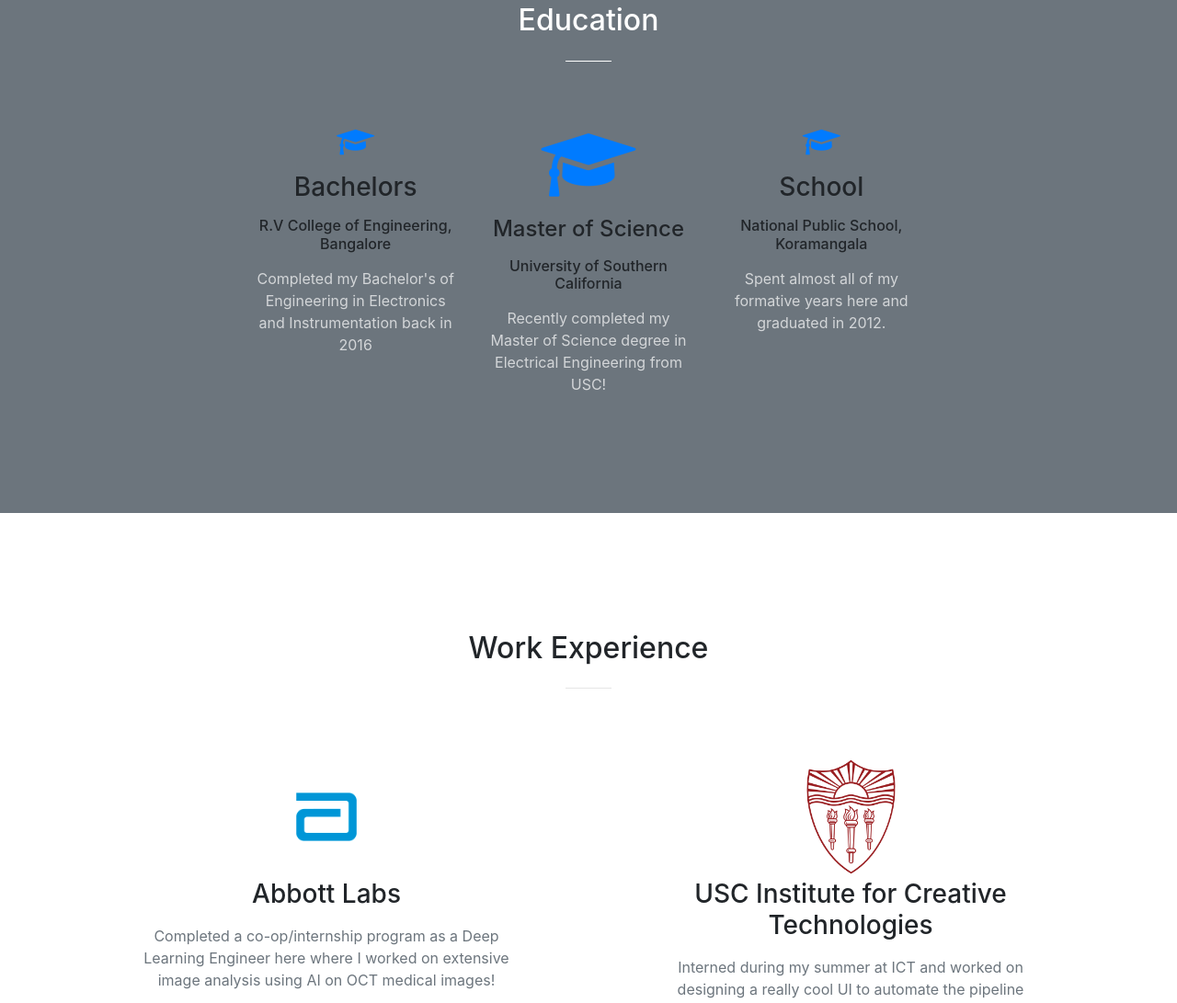
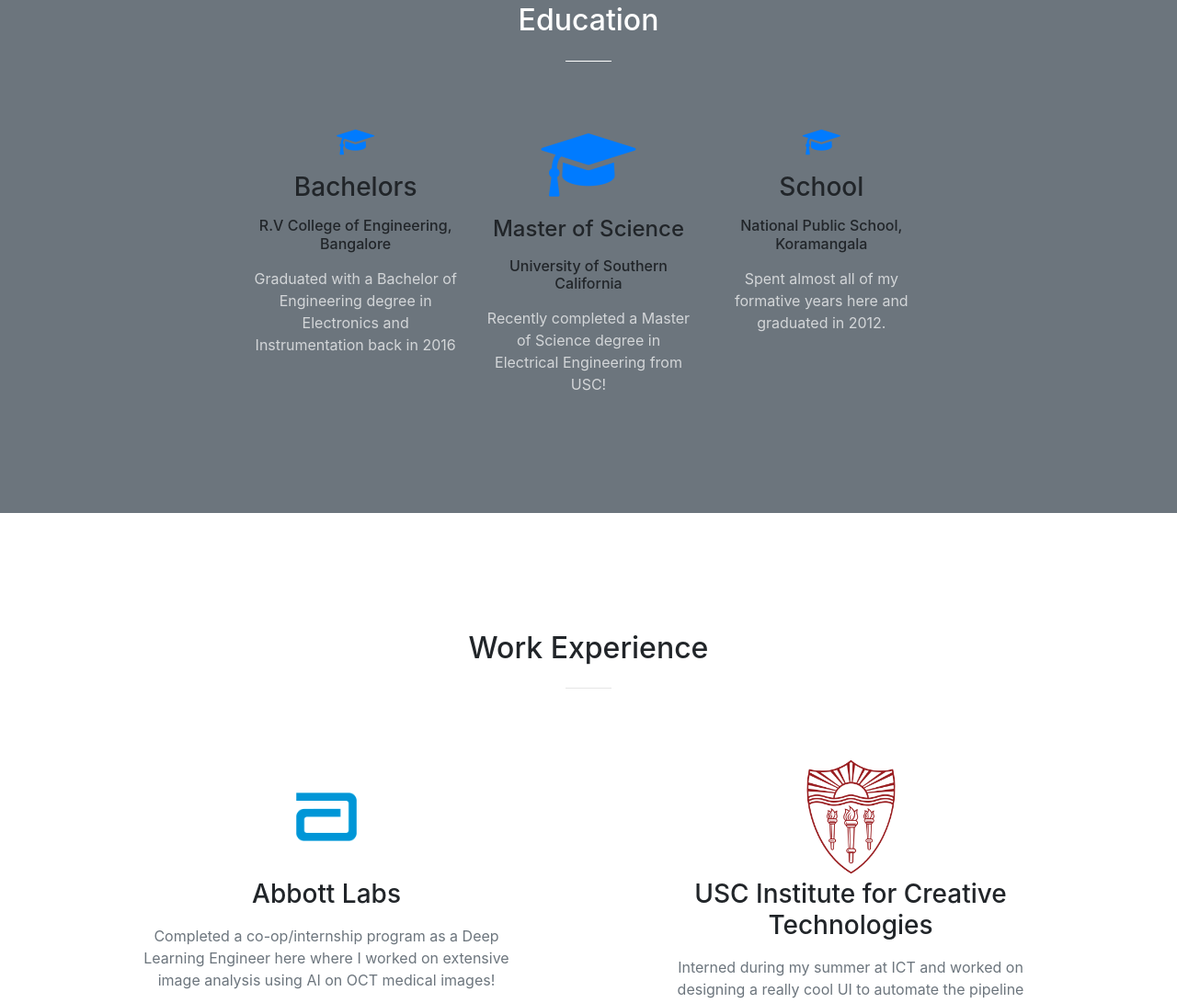
Before and after one commit to MadhviKannan/mkannan.github.io, a website with bundled scripts: page index.html in a window 1280 px wide. Shown: the part 1426-2517 px from the top of the page at 92% size. Built offline with nearby package versions, Linux system fonts and the light colour scheme.

Commit message:
Minor change in the education section

```diff
--- a/index.html
+++ b/index.html
@@ -100,7 +100,7 @@
 						<i class="fa fa-2x fa-graduation-cap text-primary mb-3 sr-icons"></i>
 						<h3 class="mb-3">Bachelors</h3>
             <h6 class="mb-3">R.V College of Engineering, Bangalore</h6>
-						<p class="text-faded mb-0">Completed my Bachelor's of Engineering in Electronics and Instrumentation back in 2016</p>
+						<p class="text-faded mb-0">Graduated with a Bachelor of Engineering degree in Electronics and Instrumentation back in 2016</p>
 					</div>
 				</div>
 				<div class="col-lg-4 col-md-6 text-center">
@@ -108,7 +108,7 @@
 						<i class="fa fa-5x fa-graduation-cap text-primary mb-3 sr-icons"></i>
 						<h4 class="mb-3">Master of Science</h4>
 						<h6 class="mb-3">University of Southern California</h6>
-						<p class="text-faded mb-0">Recently completed my Master of Science degree in Electrical Engineering from USC!</p>
+						<p class="text-faded mb-0">Recently completed a Master of Science degree in Electrical Engineering from USC!</p>
 					</div>
 				</div>
 				<div class="col-lg-4 col-md-6 text-center">
```
